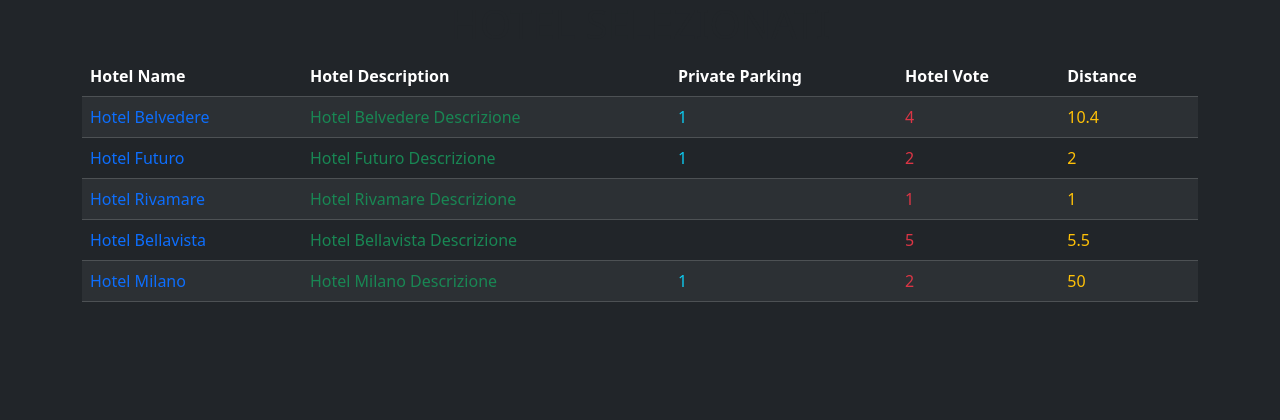
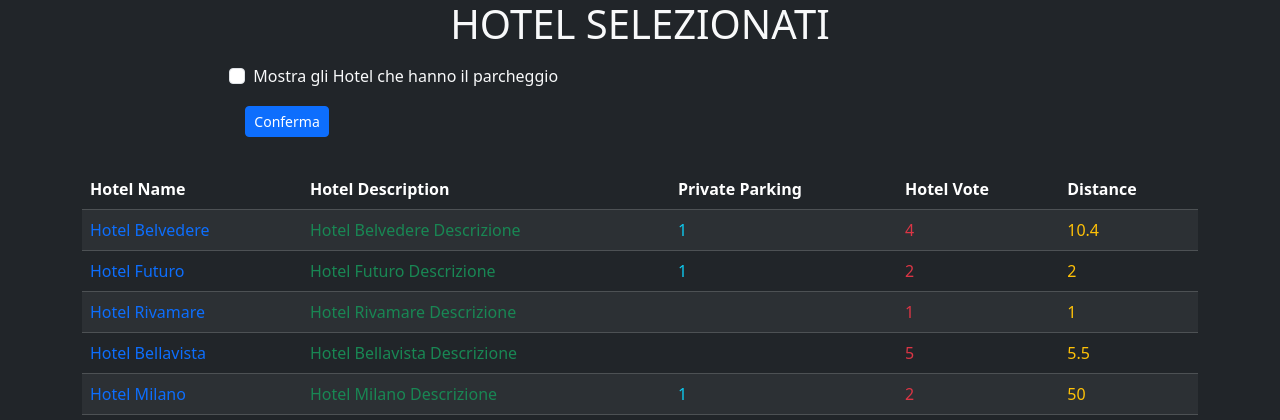
Before and after one commit to SimoneCappadona/php-hotel, a PHP site: page / in a window 1280 px wide. Shown: the top 420 px of the page. Run offline with PHP 8.4, Linux system fonts and the light colour scheme.

Commit message:
add filter & fix style

```diff
--- a/index.php
+++ b/index.php
@@ -1,23 +1,57 @@
+<!-- Include php -->
 <?php
 include_once './php/result.php'
     ?>
+<!-- Filter per parcheggio -->
+<?php
+if (isset($_GET['parking'])) {
+    $checked = 'checked';
+
+    $filtered_hotels = [];
+
+    foreach ($hotels as $hotel) {
+        if ($hotel['parking'])
+            $filtered_hotels[] = $hotel;
+    }
+    $hotels = $filtered_hotels;
+}
+?>
 <!DOCTYPE html>
 <html lang="en">
+
 <head>
     <meta charset="UTF-8">
     <meta name="viewport" content="width=device-width, initial-scale=1.0">
 
     <!-- CDN Bootstrap -->
-    <link href="https://cdn.jsdelivr.net/npm/bootstrap@5.3.3/dist/css/bootstrap.min.css" rel="stylesheet" integrity="sha384-QWTKZyjpPEjISv5WaRU9OFeRpok6YctnYmDr5pNlyT2bRjXh0JMhjY6hW+ALEwIH" crossorigin="anonymous">
+    <link href="https://cdn.jsdelivr.net/npm/bootstrap@5.3.3/dist/css/bootstrap.min.css" rel="stylesheet"
+        integrity="sha384-QWTKZyjpPEjISv5WaRU9OFeRpok6YctnYmDr5pNlyT2bRjXh0JMhjY6hW+ALEwIH" crossorigin="anonymous">
 
-    <!-- My-css -->
-    <link rel="stylesheet" href="./style/style.css">
+    <!-- my-css -->
+    <link rel="stylesheet" href="style.css">
 
     <title>HotelPhP</title>
 </head>
-<body >
+
+<body>
     <header>
-    <h1 class='text-center container'>HOTEL SELEZIONATI</h1>
+        <!-- Title -->
+        <h1 class='text-center container text-light'>HOTEL SELEZIONATI</h1>
+        <div class="offset-2 radio-group text-light">
+            <!-- Form filter parcheggio si/no -->
+            <form action="" methods="GET">
+                <div class="m-3">
+                    <div class="form-check">
+                        <input class="form-check-input" type="checkbox" id="parking" name="parking" <?= $checked ?? '' ?>>
+                        <label class="form-check-label" for="parking">
+                            Mostra gli Hotel che hanno il parcheggio
+                        </label>
+                    </div>
+                    <!-- Button per confermare la scelta -->
+                    <button type="submit" class="btn btn-sm btn-primary m-3">Conferma</button>
+                </div>
+            </form>
+        </div>
     </header>
     <main class='container'>
         <table class="table table-dark table-striped">
@@ -31,13 +65,24 @@ include_once './php/result.php'
                 </tr>
             </thead>
             <tbody>
-    <?php foreach($hotels as $hotel) : ?>
+                <?php foreach ($hotels as $hotel): ?>
                     <tr>
-            <td class='text-primary'><?= $hotel['name']?></td>
-            <td class='text-success'><?= $hotel['description']?></td>
-            <td class='text-info'><?= $hotel['parking']?></td>
-            <td class='text-danger'><?= $hotel['vote']?></td>
-            <td class='text-warning'><?= $hotel['distance_to_center']?></td>
+                        <td class='text-primary'>
+                            <?= $hotel['name'] ?>
+                        </td>
+                        <td class='text-success'>
+                            <?= $hotel['description'] ?>
+                        </td>
+                        <td class='text-info'>
+                            <?= $hotel['parking'] ?>
+                        </td>
+                        <td class='text-danger'>
+                            <?= $hotel['vote'] ?>
+                        </td>
+                        <td class='text-warning'>
+                            <?= $hotel['distance_to_center'] ?>
+                        </td>
                     <?php endforeach ?>
 </body>
+
 </html>
--- /dev/null
+++ b/style.css
@@ -0,0 +1,3 @@
+body{
+    background-color: #212529 ;
+}
--- a/style/style.css
+++ /dev/null
@@ -1,3 +0,0 @@
-body {
-  background-color: #212529;
-}
```
Lines whose indentation alone changed are shown as unchanged.
